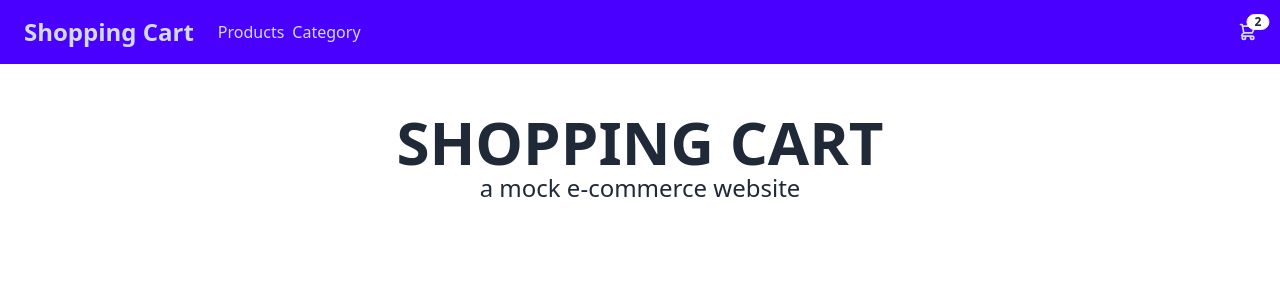
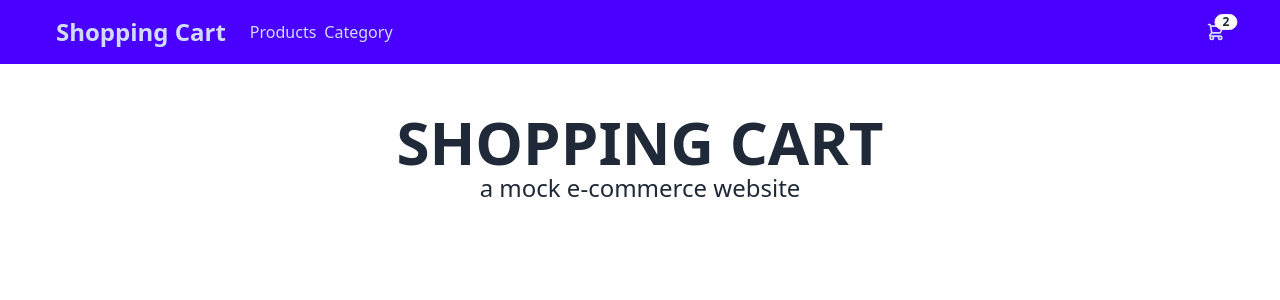
Before and after one commit to youyoumu/shopping-cart, a React (Vite) app: page / in a window 1280 px wide. Shown: the top 300 px of the page. Built offline with nearby package versions, Linux system fonts and the light colour scheme.

Commit message:
Set max navbar with

```diff
--- a/src/routes/Index.jsx
+++ b/src/routes/Index.jsx
@@ -10,8 +10,8 @@ export default function Index() {
   return (
     <>
       <div>
-        <div className="navbar bg-primary text-primary-content">
-          <div className="flex-1 gap-2 items-center flex">
+        <div className="navbar bg-primary text-primary-content justify-center">
+          <div className="flex-1 gap-2 items-center flex max-w-6xl">
             <Link to="/" className="text-2xl font-bold mx-4">
               Shopping Cart
             </Link>
```
